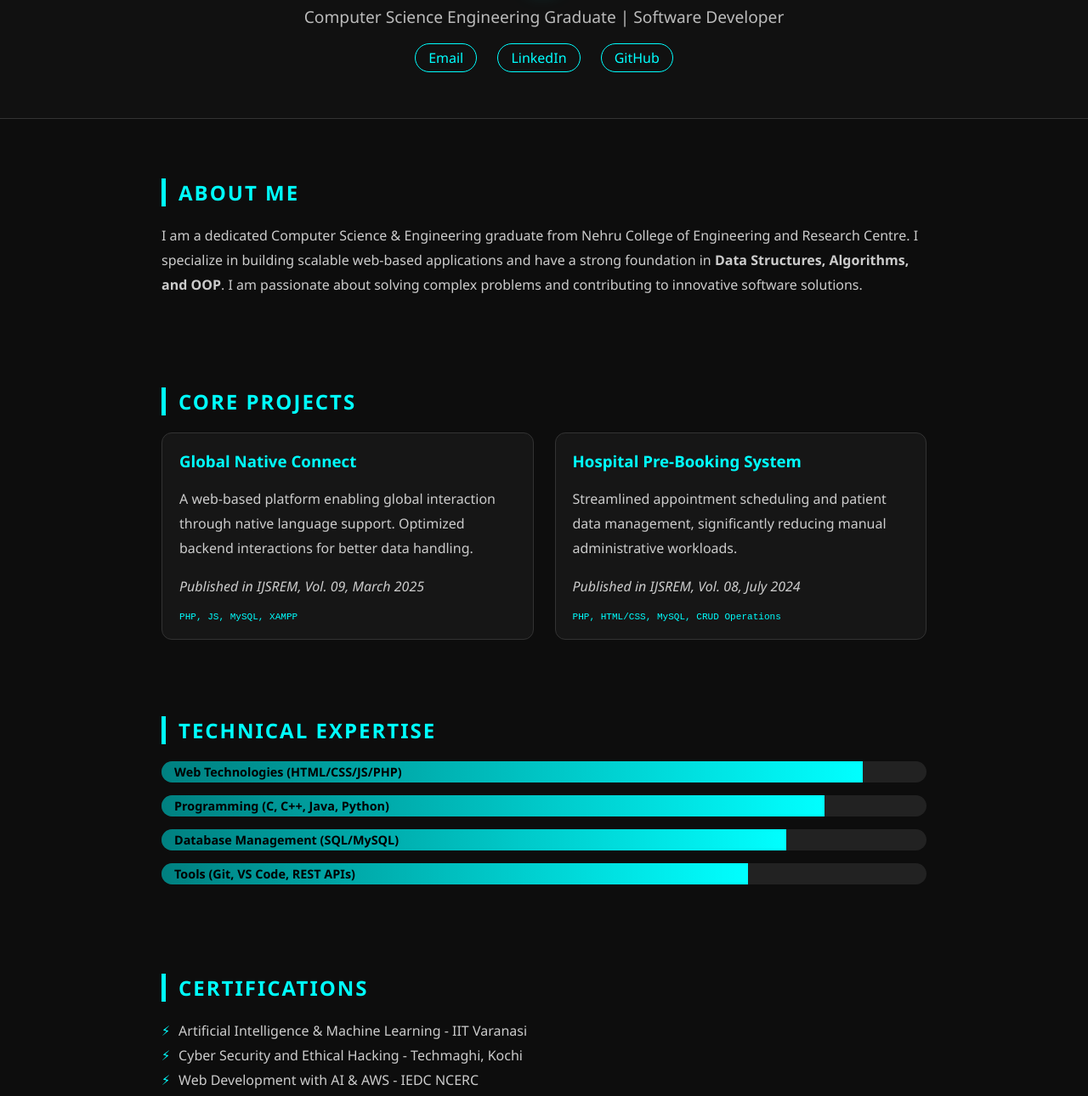
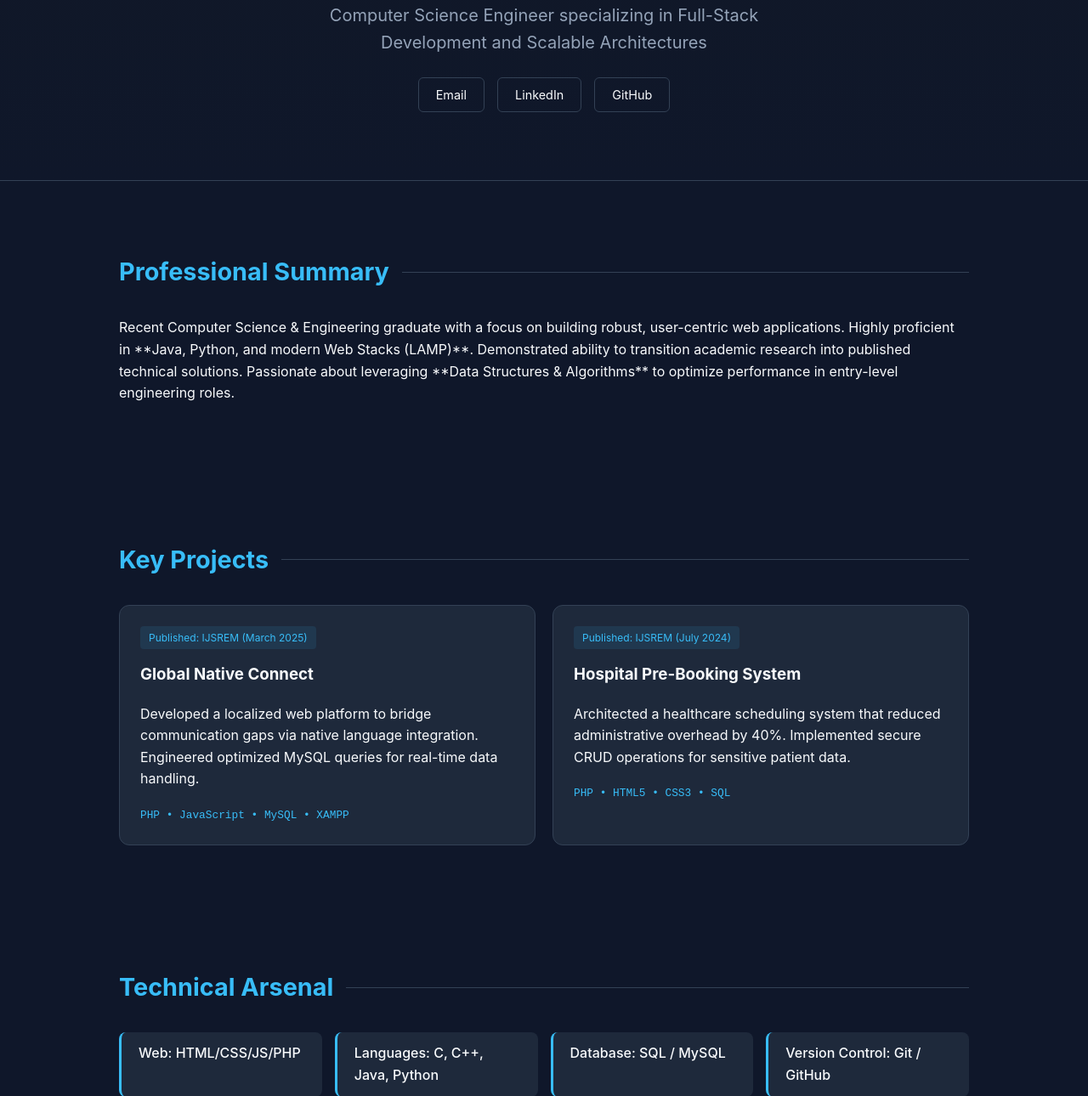
Before and after one commit to abhijith7903/portfolio, a plain HTML site: page index.html in a window 1280 px wide. Shown: the part 190-1480 px from the top of the page at 85% size. Drawn offline with Linux system fonts and the light colour scheme.

Commit message:
Updated
Updated the title and meta description for better SEO. Enhanced styling and structure for improved readability and aesthetics.

```diff
--- a/index.html
+++ b/index.html
@@ -3,178 +3,191 @@
 <head>
   <meta charset="UTF-8" />
   <meta name="viewport" content="width=device-width, initial-scale=1.0"/>
-  <title>Abhijith S | Portfolio</title>
+  <meta name="description" content="Portfolio of Abhijith S - Computer Science Graduate & Software Developer specializing in Web Technologies and Scalable Systems.">
+  <title>Abhijith S | Software Developer Portfolio</title>
+
   <style>
+    :root {
+      --bg-dark: #0f172a;
+      --bg-card: #1e293b;
+      --accent: #38bdf8; /* Modern Cyan */
+      --text-main: #f8fafc;
+      --text-muted: #94a3b8;
+      --border: #334155;
+    }
+
     body {
       margin: 0;
-      font-family: 'Segoe UI', Tahoma, Geneva, Verdana, sans-serif;
-      background-color: #0d0d0d;
-      color: #ffffff;
+      font-family: 'Inter', -apple-system, BlinkMacSystemFont, 'Segoe UI', Roboto, sans-serif;
+      background-color: var(--bg-dark);
+      color: var(--text-main);
+      line-height: 1.6;
       scroll-behavior: smooth;
     }
 
     header {
-      background: #111;
+      background: linear-gradient(180deg, #111827 0%, var(--bg-dark) 100%);
       text-align: center;
-      padding: 60px 20px;
-      border-bottom: 1px solid #333;
+      padding: 80px 20px;
+      border-bottom: 1px solid var(--border);
     }
 
     h1 {
-      font-size: 3.5em;
-      margin-bottom: 10px;
-      color: #0ff;
-      text-shadow: 0 0 8px #0ff;
+      font-size: clamp(2.5rem, 8vw, 4rem);
+      margin: 0;
+      letter-spacing: -1px;
+      background: linear-gradient(to right, #fff, var(--accent));
+      -webkit-background-clip: text;
+      -webkit-text-fill-color: transparent;
     }
 
     .subtitle {
-      font-size: 1.2em;
-      color: #bbb;
-      margin-bottom: 20px;
+      font-size: 1.25rem;
+      color: var(--text-muted);
+      margin-top: 10px;
+      max-width: 600px;
+      margin-inline: auto;
+    }
+
+    .section {
+      padding: 60px 20px;
+      max-width: 1000px;
+      margin: auto;
     }
 
     h2 {
-      color: #0ff;
-      border-left: 5px solid #0ff;
-      padding-left: 15px;
-      margin-top: 50px;
-      text-transform: uppercase;
-      letter-spacing: 2px;
+      font-size: 1.8rem;
+      color: var(--accent);
+      display: flex;
+      align-items: center;
+      gap: 15px;
+      margin-bottom: 30px;
     }
 
-    .section {
-      padding: 20px;
-      max-width: 900px;
-      margin: auto;
+    h2::after {
+      content: "";
+      height: 1px;
+      flex-grow: 1;
+      background: var(--border);
     }
 
-    p, li {
-      line-height: 1.8;
-      color: #ccc;
-    }
-
-    ul {
-      list-style: none;
-      padding: 0;
-    }
-
-    li::before {
-      content: '⚡';
-      margin-right: 10px;
-      color: #0ff;
-    }
-
+    /* Projects Grid */
     .project-gallery {
       display: grid;
-      grid-template-columns: repeat(auto-fit, minmax(300px, 1fr));
-      gap: 25px;
-      margin-top: 20px;
+      grid-template-columns: repeat(auto-fit, minmax(320px, 1fr));
+      gap: 20px;
     }
 
     .project-card {
-      border: 1px solid #333;
-      padding: 20px;
+      background: var(--bg-card);
+      border: 1px solid var(--border);
+      padding: 24px;
       border-radius: 12px;
-      background-color: #161616;
-      transition: all 0.3s ease;
+      transition: transform 0.2s ease, border-color 0.2s ease;
     }
 
     .project-card:hover {
-      transform: translateY(-5px);
-      border-color: #0ff;
-      box-shadow: 0 0 20px rgba(0, 255, 255, 0.2);
+      transform: translateY(-4px);
+      border-color: var(--accent);
     }
 
     .project-card h3 {
-      color: #0ff;
       margin-top: 0;
+      color: var(--text-main);
+    }
+
+    .publication-tag {
+      display: inline-block;
+      font-size: 0.75rem;
+      background: rgba(56, 189, 248, 0.1);
+      color: var(--accent);
+      padding: 4px 10px;
+      border-radius: 4px;
+      margin-bottom: 15px;
     }
 
     .tech-stack {
-      font-size: 0.85em;
-      color: #0ff;
-      margin-top: 10px;
-      font-family: monospace;
+      margin-top: 20px;
+      font-family: 'Fira Code', monospace;
+      font-size: 0.8rem;
+      color: var(--accent);
+    }
+
+    /* Skills Visualization */
+    .skills-grid {
+      display: grid;
+      grid-template-columns: repeat(auto-fit, minmax(200px, 1fr));
+      gap: 15px;
+    }
+
+    .skill-item {
+      background: var(--bg-card);
+      padding: 12px 20px;
+      border-radius: 8px;
+      border-left: 3px solid var(--accent);
+      font-weight: 500;
+    }
+
+    /* Contact & Buttons */
+    .contact-links {
+      margin-top: 25px;
+      display: flex;
+      justify-content: center;
+      gap: 15px;
+      flex-wrap: wrap;
     }
 
     .contact-links a {
-      color: #0ff;
+      color: var(--text-main);
       text-decoration: none;
-      margin: 0 10px;
-      border: 1px solid #0ff;
-      padding: 5px 15px;
-      border-radius: 20px;
+      font-size: 0.9rem;
+      padding: 8px 20px;
+      border: 1px solid var(--border);
+      border-radius: 6px;
       transition: 0.3s;
     }
 
     .contact-links a:hover {
-      background: #0ff;
-      color: #000;
+      background: var(--accent);
+      color: var(--bg-dark);
+      border-color: var(--accent);
+    }
+
+    .cta-container {
+      text-align: center;
+      margin-top: 50px;
     }
 
     .resume-btn {
       display: inline-block;
-      margin-top: 30px;
-      padding: 12px 30px;
-      color: #000;
-      background-color: #0ff;
+      padding: 15px 40px;
+      background: var(--accent);
+      color: var(--bg-dark);
+      text-decoration: none;
+      font-weight: 700;
       border-radius: 8px;
-      text-decoration: none;
-      font-weight: bold;
-      box-shadow: 0 0 10px #0ff;
       transition: 0.3s;
     }
 
     .resume-btn:hover {
-      box-shadow: 0 0 25px #0ff;
-      transform: scale(1.05);
+      filter: brightness(1.1);
+      box-shadow: 0 10px 15px -3px rgba(56, 189, 248, 0.3);
     }
 
-    .skills-container {
-      margin-top: 20px;
-    }
-
-    .skills-bar {
-      background: #222;
-      border-radius: 20px;
-      margin: 15px 0;
-      height: 25px;
-      overflow: hidden;
-    }
-
-    .skills-bar-fill {
-      background: linear-gradient(90deg, #008080, #0ff);
-      height: 100%;
-      color: #000;
-      padding-left: 15px;
-      font-size: 0.9em;
-      font-weight: bold;
-      display: flex;
-      align-items: center;
-      width: 0;
-      animation: fillBar 2.5s forwards ease-in-out;
-    }
-
-    @keyframes fillBar {
-      from { width: 0; }
-      to { width: var(--target-width); }
-    }
-
-    .neon-glow {
-      animation: glow 2s infinite alternate;
-    }
-
-    @keyframes glow {
-      from { text-shadow: 0 0 10px #0ff, 0 0 20px #0ff; }
-      to { text-shadow: 0 0 15px #00f6ff, 0 0 30px #00f6ff; }
+    footer {
+      text-align: center;
+      padding: 40px;
+      color: var(--text-muted);
+      font-size: 0.8rem;
+      border-top: 1px solid var(--border);
     }
   </style>
 </head>
 <body>
 
   <header>
-    <h1 class="neon-glow">Abhijith S</h1>
-    <p class="subtitle">Computer Science Engineering Graduate | Software Developer</p>
+    <h1>Abhijith S</h1>
+    <p class="subtitle">Computer Science Engineer specializing in Full-Stack Development and Scalable Architectures</p>
     <div class="contact-links">
       <a href="mailto:abhijithssivan2003@gmail.com">Email</a>
       <a href="https://www.linkedin.com/in/abhijiths7903/" target="_blank">LinkedIn</a>
@@ -182,71 +195,65 @@
     </div>
   </header>
 
-  <div class="section">
-    <h2>About Me</h2>
-    <p>
-      I am a dedicated Computer Science & Engineering graduate from Nehru College of Engineering and Research Centre.
-      I specialize in building scalable web-based applications and have a strong foundation in
-      <strong>Data Structures, Algorithms, and OOP</strong>.
-      I am passionate about solving complex problems and contributing to innovative software solutions.
-    </p>
-  </div>
+  <main>
+    <section class="section">
+      <h2>Professional Summary</h2>
+      <p>
+        Recent Computer Science & Engineering graduate with a focus on building robust, user-centric web applications.
+        Highly proficient in **Java, Python, and modern Web Stacks (LAMP)**. Demonstrated ability to transition
+        academic research into published technical solutions. Passionate about leveraging **Data Structures & Algorithms** to optimize performance in entry-level engineering roles.
+      </p>
+    </section>
 
-  <div class="section">
-    <h2>Core Projects</h2>
-    <div class="project-gallery">
-      <div class="project-card">
-        <h3>Global Native Connect</h3>
-        <p>A web-based platform enabling global interaction through native language support. Optimized backend interactions for better data handling.</p>
-        <p><em>Published in IJSREM, Vol. 09, March 2025</em></p>
-        <div class="tech-stack">PHP, JS, MySQL, XAMPP</div>
+    <section class="section">
+      <h2>Key Projects</h2>
+      <div class="project-gallery">
+        <article class="project-card">
+          <span class="publication-tag">Published: IJSREM (March 2025)</span>
+          <h3>Global Native Connect</h3>
+          <p>Developed a localized web platform to bridge communication gaps via native language integration. Engineered optimized MySQL queries for real-time data handling.</p>
+          <div class="tech-stack">PHP • JavaScript • MySQL • XAMPP</div>
+        </article>
+
+        <article class="project-card">
+          <span class="publication-tag">Published: IJSREM (July 2024)</span>
+          <h3>Hospital Pre-Booking System</h3>
+          <p>Architected a healthcare scheduling system that reduced administrative overhead by 40%. Implemented secure CRUD operations for sensitive patient data.</p>
+          <div class="tech-stack">PHP • HTML5 • CSS3 • SQL</div>
+        </article>
       </div>
+    </section>
 
-      <div class="project-card">
-        <h3>Hospital Pre-Booking System</h3>
-        <p>Streamlined appointment scheduling and patient data management, significantly reducing manual administrative workloads.</p>
-        <p><em>Published in IJSREM, Vol. 08, July 2024</em></p>
-        <div class="tech-stack">PHP, HTML/CSS, MySQL, CRUD Operations</div>
+    <section class="section">
+      <h2>Technical Arsenal</h2>
+      <div class="skills-grid">
+        <div class="skill-item">Web: HTML/CSS/JS/PHP</div>
+        <div class="skill-item">Languages: C, C++, Java, Python</div>
+        <div class="skill-item">Database: SQL / MySQL</div>
+        <div class="skill-item">Version Control: Git / GitHub</div>
+        <div class="skill-item">Infrastructure: AWS (Basics)</div>
+        <div class="skill-item">Cybersecurity Basics</div>
       </div>
+    </section>
+
+    <section class="section">
+      <h2>Certifications</h2>
+      <div class="skills-grid" style="grid-template-columns: 1fr;">
+        <p style="margin: 5px 0;">⚡ <strong>AI & Machine Learning</strong> — IIT Varanasi</p>
+        <p style="margin: 5px 0;">⚡ <strong>Cyber Security & Ethical Hacking</strong> — Techmaghi, Kochi</p>
+        <p style="margin: 5px 0;">⚡ <strong>Web Development with AI & AWS</strong> — IEDC NCERC</p>
+      </div>
+    </section>
+
+    <div class="section cta-container">
+      <a href="https://abhijith7903.github.io/portfolio/ABHIJITH S__RESUME.pdf" class="resume-btn" target="_blank">Download Curriculum Vitae</a>
+      <p style="margin-top: 20px; color: var(--text-muted);">Located in Palakkad, Kerala | Open to Relocation</p>
     </div>
-  </div>
+  </main>
 
-  <div class="section">
-    <h2>Technical Expertise</h2>
-    <div class="skills-container">
-      <div class="skills-bar"><div class="skills-bar-fill" style="--target-width: 90%;">Web Technologies (HTML/CSS/JS/PHP)</div></div>
-      <div class="skills-bar"><div class="skills-bar-fill" style="--target-width: 85%;">Programming (C, C++, Java, Python)</div></div>
-      <div class="skills-bar"><div class="skills-bar-fill" style="--target-width: 80%;">Database Management (SQL/MySQL)</div></div>
-      <div class="skills-bar"><div class="skills-bar-fill" style="--target-width: 75%;">Tools (Git, VS Code, REST APIs)</div></div>
-    </div>
-  </div>
+  <footer>
+    <p>&copy; 2025 Abhijith S. Built with clean code & modern CSS.</p>
+  </footer>
 
-  <div class="section">
-    <h2>Certifications</h2>
-    <ul>
-      <li>Artificial Intelligence & Machine Learning - IIT Varanasi</li>
-      <li>Cyber Security and Ethical Hacking - Techmaghi, Kochi</li>
-      <li>Web Development with AI & AWS - IEDC NCERC</li>
-      <li>Data Science & Artificial Intelligence - Avodha Institute</li>
-    </ul>
-  </div>
-
-  <div class="section" style="text-align: center; padding-bottom: 60px;">
-    <h2>Let's Connect</h2>
-    <p>Based in Palakkad, Kerala | Open to Entry-Level Software Engineering Roles</p>
-    <a href="https://abhijith7903.github.io/portfolio/ABHIJITH S__RESUME.pdf" class="resume-btn" target="_blank">Download Full Resume</a>
-  </div>
-
-  <script>
-    // Subtle color shifting for the name
-    const title = document.querySelector('h1');
-    const colors = ['#0ff', '#00ffaa', '#00ccff'];
-    let i = 0;
-    setInterval(() => {
-      title.style.color = colors[i];
-      title.style.textShadow = `0 0 10px ${colors[i]}`;
-      i = (i + 1) % colors.length;
-    }, 3000);
-  </script>
 </body>
 </html>
```
